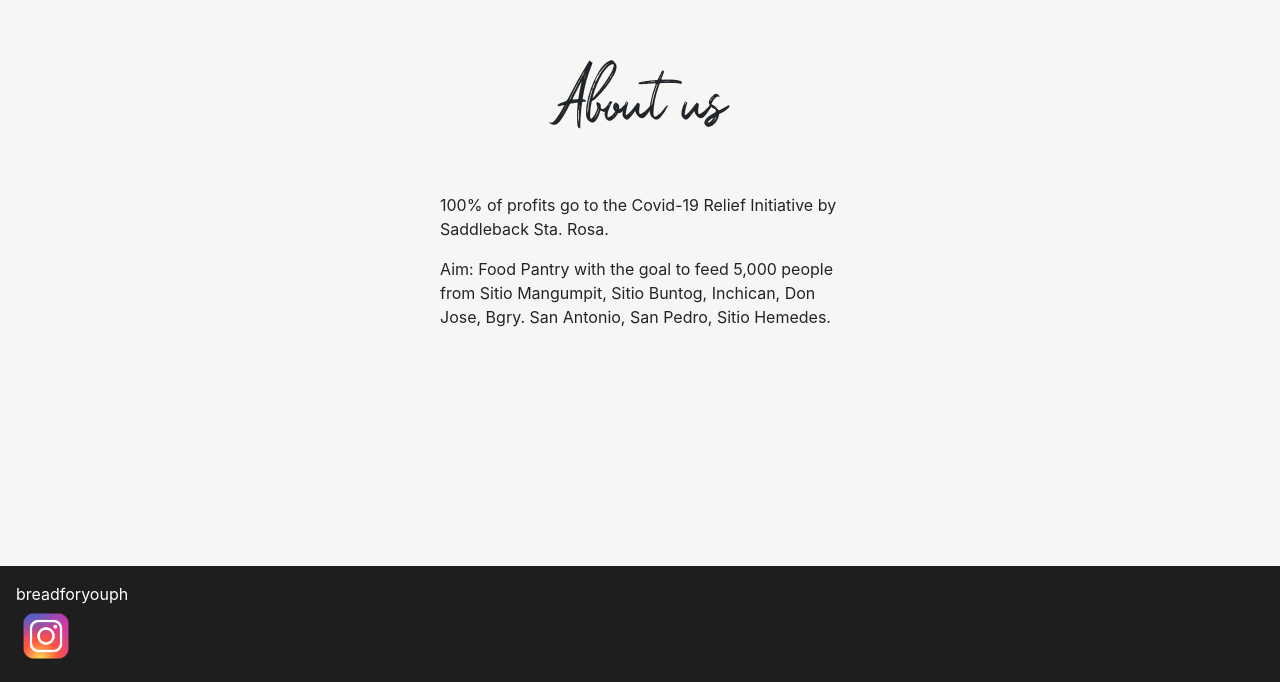
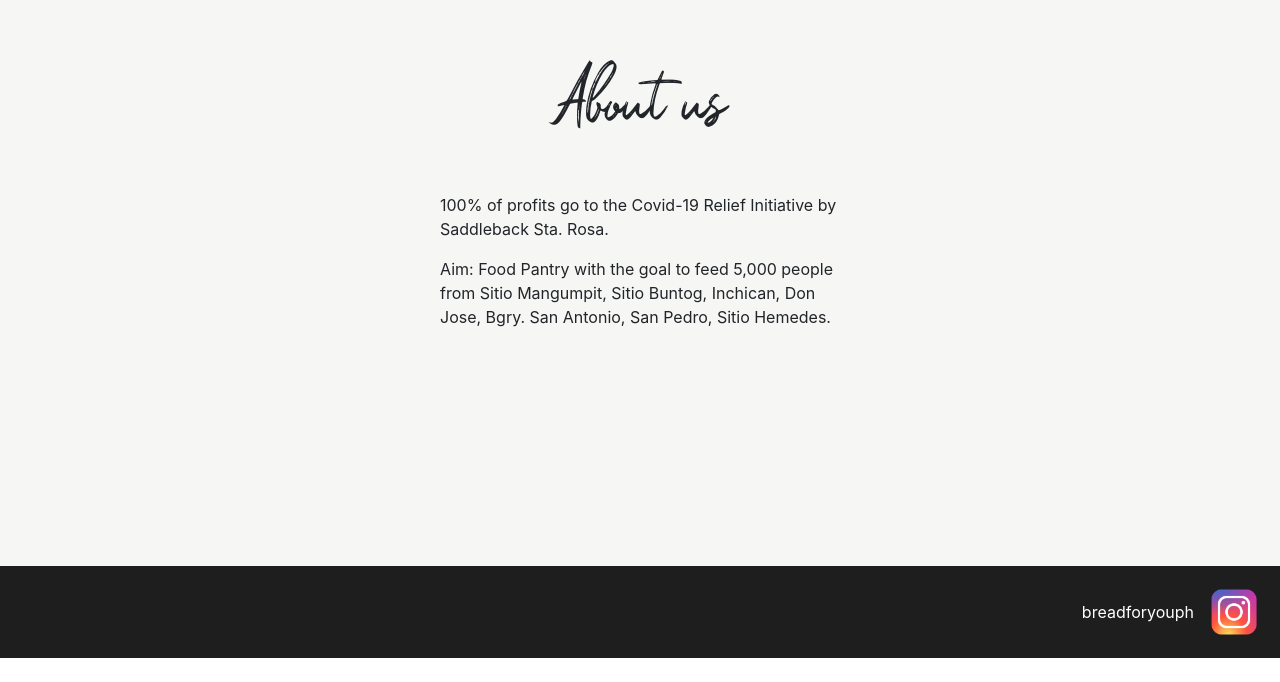
Before and after one commit to janaldous/breadforyouph, a React (Create React App) app: page / in a window 1280 px wide. Shown: the part 2923-3605 px from the top of the page. After the commit the page ends 3581 px from the top, so only its background shows below. Built offline with nearby package versions, Linux system fonts and the light colour scheme.

Commit message:
fixed css

```diff
--- a/src/App.scss
+++ /dev/null
@@ -1,19 +0,0 @@
-footer {
-  padding: 16px;
-  width: 100%;
-  background-color: #1e1e1e;
-  min-height: 50px;
-  display: flex;
-  justify-content: flex-end;
-  color: white;
-  display: flex;
-  align-items: center;
-
-  .footer-item {
-    margin-right: 10px;
-
-    &:last-of-type {
-      margin: 0;
-    }
-  }
-}
--- a/src/App.tsx
+++ b/src/App.tsx
@@ -1,15 +1,10 @@
 import React from "react";
 import { BrowserRouter as Router, Switch, Route } from "react-router-dom";
-import Home from "./customer-components/home/Home";
-import Order from "./customer-components/order/Order";
-import instagramLogo from "./customer-components/home/icons8-instagram-96.png";
-import "./App.scss";
 import Admin from "./admin-components/Admin";
 import Customer from "./customer-components/Customer";
 
 function App() {
   return (
-    <div className="app-container">
       <Router>
         <Switch>
           <Route path="/admin">
@@ -20,21 +15,6 @@ function App() {
           </Route>
         </Switch>
       </Router>
-      <footer>
-        <div className="footer-item">breadforyouph</div>
-        <div className="footer-item">
-          <a href="https://www.instagram.com/breadforyouph/">
-            <picture>
-              <img
-                className="instagram-icon"
-                srcSet={instagramLogo}
-                alt="Instagram link"
-              />
-            </picture>
-          </a>
-        </div>
-      </footer>
-    </div>
   );
 }
 
--- /dev/null
+++ b/src/customer-components/Customer.scss
@@ -0,0 +1,19 @@
+footer {
+    padding: 16px;
+    width: 100%;
+    background-color: #1e1e1e;
+    min-height: 50px;
+    display: flex;
+    justify-content: flex-end;
+    color: white;
+    display: flex;
+    align-items: center;
+
+    .footer-item {
+      margin-right: 10px;
+
+      &:last-of-type {
+        margin: 0;
+      }
+    }
+  }
--- a/src/customer-components/Customer.tsx
+++ b/src/customer-components/Customer.tsx
@@ -1,11 +1,18 @@
 import React from "react";
-import { BrowserRouter as Router, Switch, Route, Redirect } from "react-router-dom";
+import {
+  BrowserRouter as Router,
+  Switch,
+  Route,
+} from "react-router-dom";
 import Home from "./home/Home";
 import Order from "./order/Order";
+import instagramLogo from "./icons8-instagram-96.png";
+import "./Customer.scss";
 
 const Customer: React.FC<{}> = () => {
   return (
-    <Router >
+    <div className="app-container">
+      <Router>
         <Switch>
           <Route path="/order">
             <Order />
@@ -15,6 +22,21 @@ const Customer: React.FC<{}> = () => {
           </Route>
         </Switch>
       </Router>
+      <footer>
+        <div className="footer-item">breadforyouph</div>
+        <div className="footer-item">
+          <a href="https://www.instagram.com/breadforyouph/">
+            <picture>
+              <img
+                className="instagram-icon"
+                srcSet={instagramLogo}
+                alt="Instagram link"
+              />
+            </picture>
+          </a>
+        </div>
+      </footer>
+    </div>
   );
 };
 
```
Also changed, not shown: src/customer-components/icons8-instagram-96.png (renamed from src/customer-components/home/icons8-instagram-96.png). Lines whose indentation alone changed are shown as unchanged.
